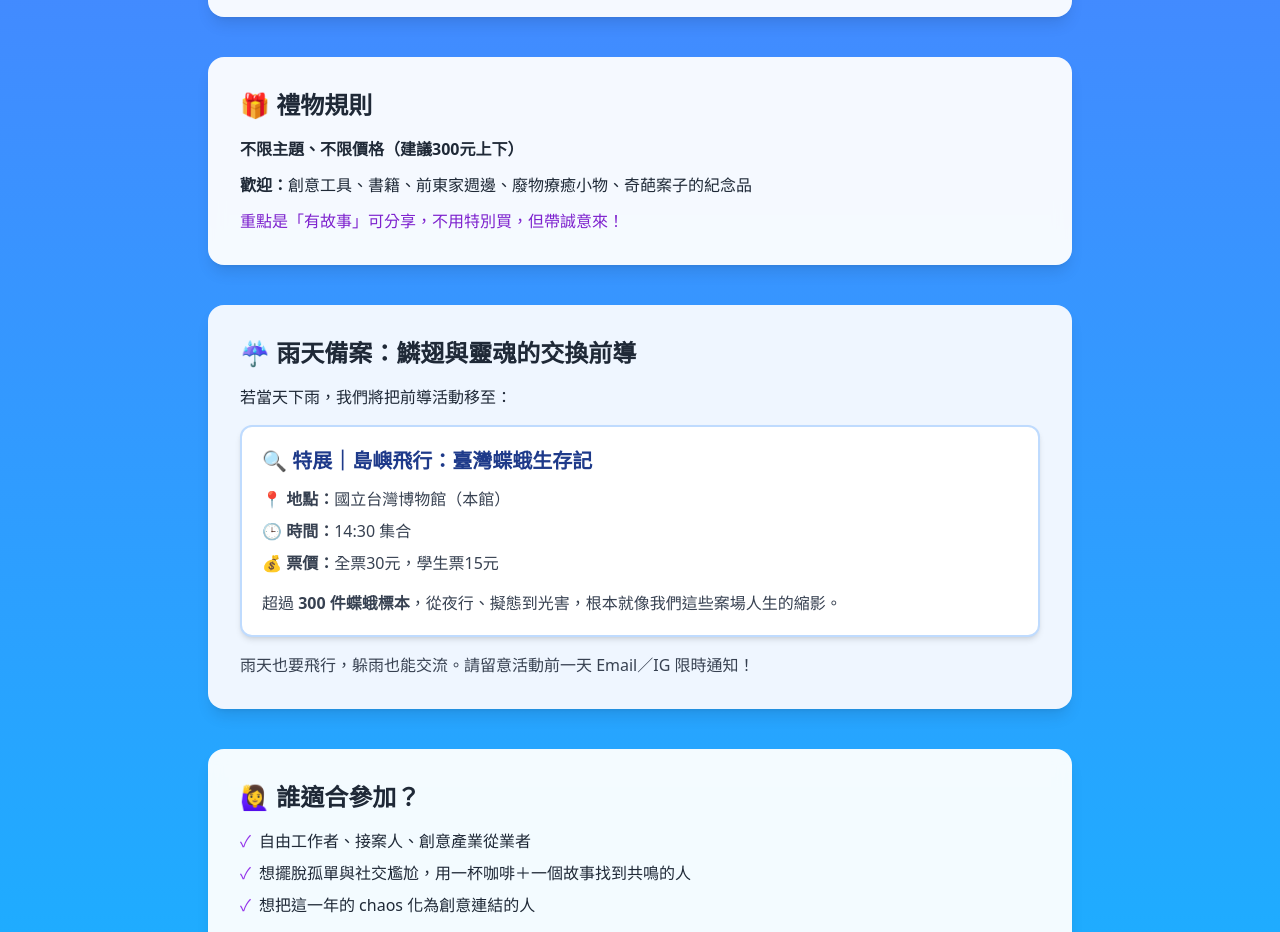
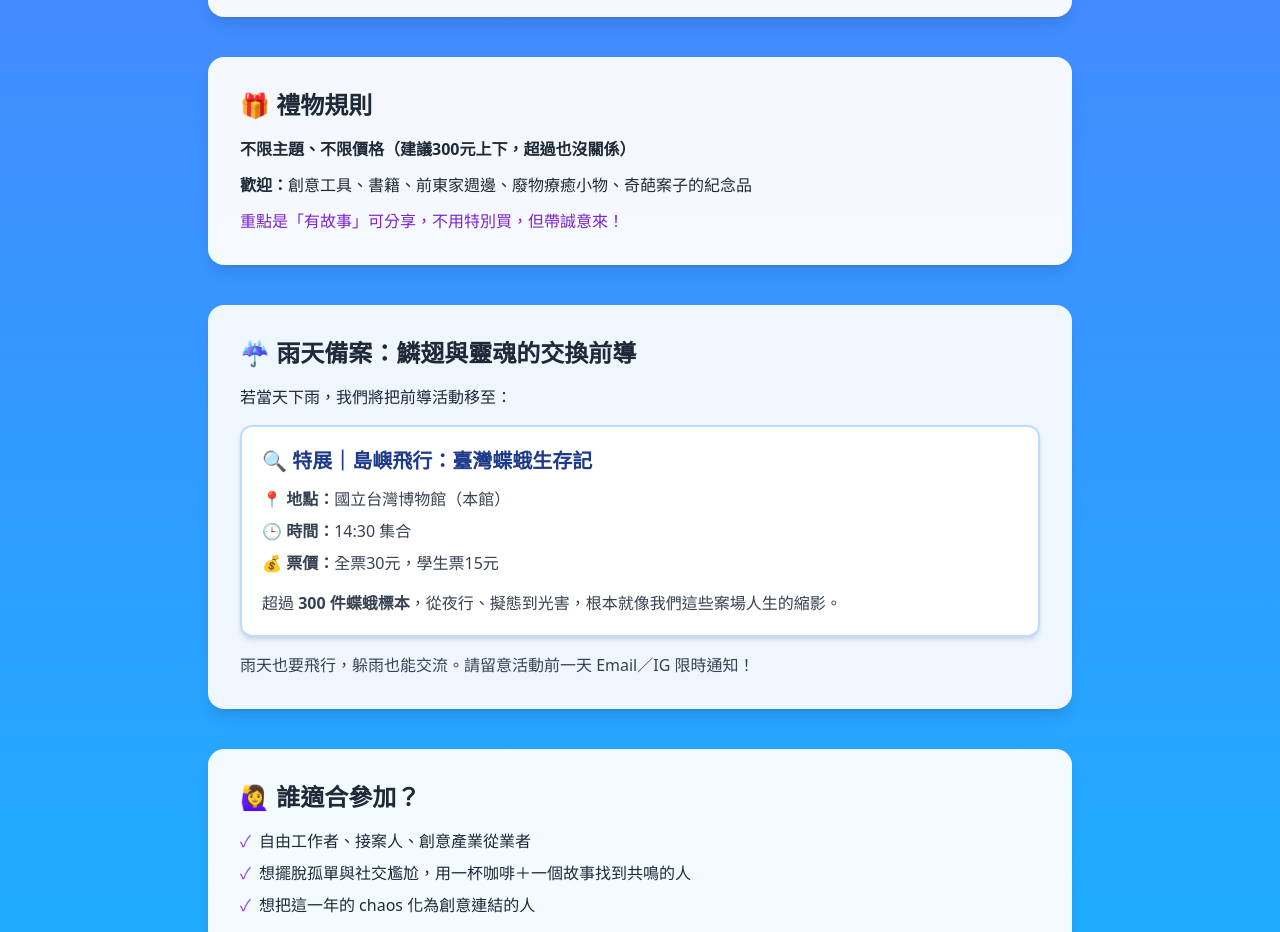
Before and after one commit to HarryFan/freelance-gift-exchange-2025, a Vue app: page / in a window 1280 px wide. Shown: the part 1115-2047 px from the top of the page. Built offline with nearby package versions, Linux system fonts and the light colour scheme.

Commit message:
feat: 更新禮物規則說明，放寬價格限制

```diff
--- a/src/components/HomePage.vue
+++ b/src/components/HomePage.vue
@@ -72,7 +72,7 @@
       <section class="bg-white/95 backdrop-blur text-gray-800 p-6 md:p-8 rounded-2xl shadow-lg mb-10">
         <h2 class="text-2xl font-bold mb-4">🎁 禮物規則</h2>
         <div class="space-y-3">
-          <p><strong>不限主題、不限價格（建議300元上下）</strong></p>
+          <p><strong>不限主題、不限價格（建議300元上下，超過也沒關係）</strong></p>
           <p><strong>歡迎：</strong>創意工具、書籍、前東家週邊、廢物療癒小物、奇葩案子的紀念品</p>
           <p class="text-purple-700 font-medium">重點是「有故事」可分享，不用特別買，但帶誠意來！</p>
         </div>
```
Also changed, not shown: .claude/settings.local.json (added).
